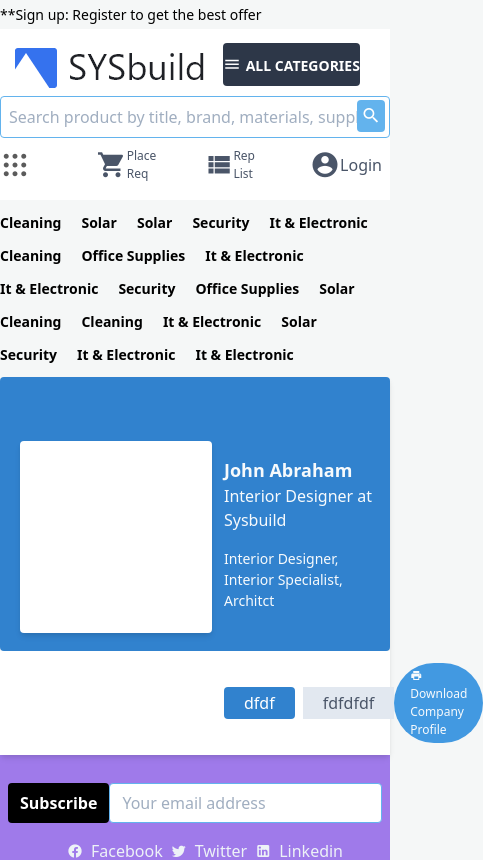
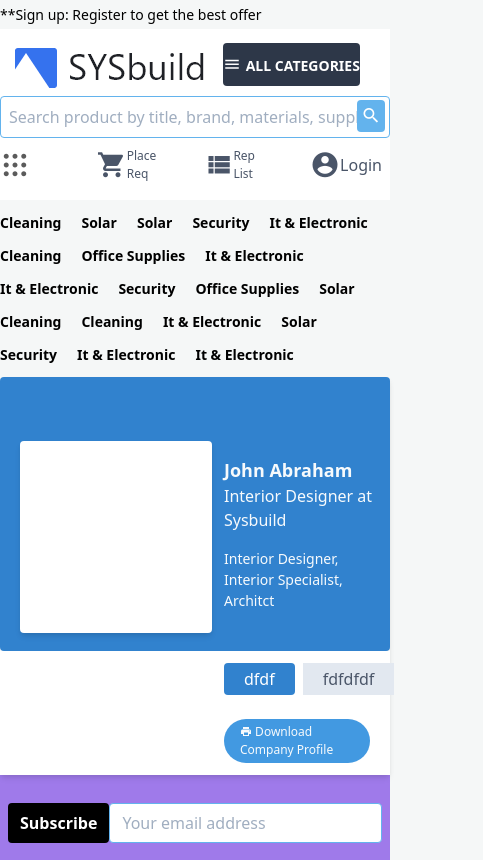
Before and after one commit to allImran/vue-tail-shop, a Vue app: page /profile in a window 390 px wide. Shown: the top 860 px of the page, 483 px wide, since content can reach past the window. Built offline with nearby package versions, Linux system fonts and the light colour scheme.

Commit message:
profile photo and des section responsive

```diff
--- a/src/components/molecule/product/ProductByCategory.vue
+++ b/src/components/molecule/product/ProductByCategory.vue
@@ -7,7 +7,7 @@
 				icon="mdi mdi-check-decagram"
 				iconStyle="text-pink-600 text-xl"
 				text="Shop by items"
-				textStyle="text-gray-700 font-bold text-md truncate uppercase"
+				textStyle="text-gray-700 font-bold text-xs sm:text-md truncate uppercase"
 			/>
 			<TopBar tabPosition="justify-end" tabMargin="ml-5"/>
 		</div>
--- a/src/components/molecule/profile/PhotoAndDes.vue
+++ b/src/components/molecule/profile/PhotoAndDes.vue
@@ -11,17 +11,28 @@
         <div class="bg-white">
             <div class="h-48 w-48 p-1 bg-white shadow-md absolute ml-5 top-0 mt-16 rounded"></div>
             <div class="ml-56 flex justify-between items-center py-3">
-                <div class="flex">
+
+              <div class="flex">
                     <button class="focus:outline-none px-5 mr-2 text-white py-1 rounded bg-blue-600">dfdf</button>
                     <button class="focus:outline-none px-5 bg-gray-300 text-gray-700 py-1">fdfdfdf</button>
                 </div>
-                <a
-                    class="rounded-full py-1 px-4 bg-blue-500 text-xs text-gray-100 capitalize mr-5"
+
+              <a
+                    class="rounded-full hidden md:block py-1 px-4 bg-blue-500 text-xs text-gray-100 capitalize mr-5"
                     href="#">
                     <span class="mdi mdi-printer"></span>
                     download company profile
                 </a>
             </div>
+
+          <div class="ml-56 flex py-3 md:hidden">
+            <a
+                class="rounded-full py-1 px-4 bg-blue-500 text-xs text-gray-100 capitalize mr-5"
+                href="#">
+              <span class="mdi mdi-printer"></span>
+              download company profile
+            </a>
+          </div>
         </div>
     </div>
 </template>
```
